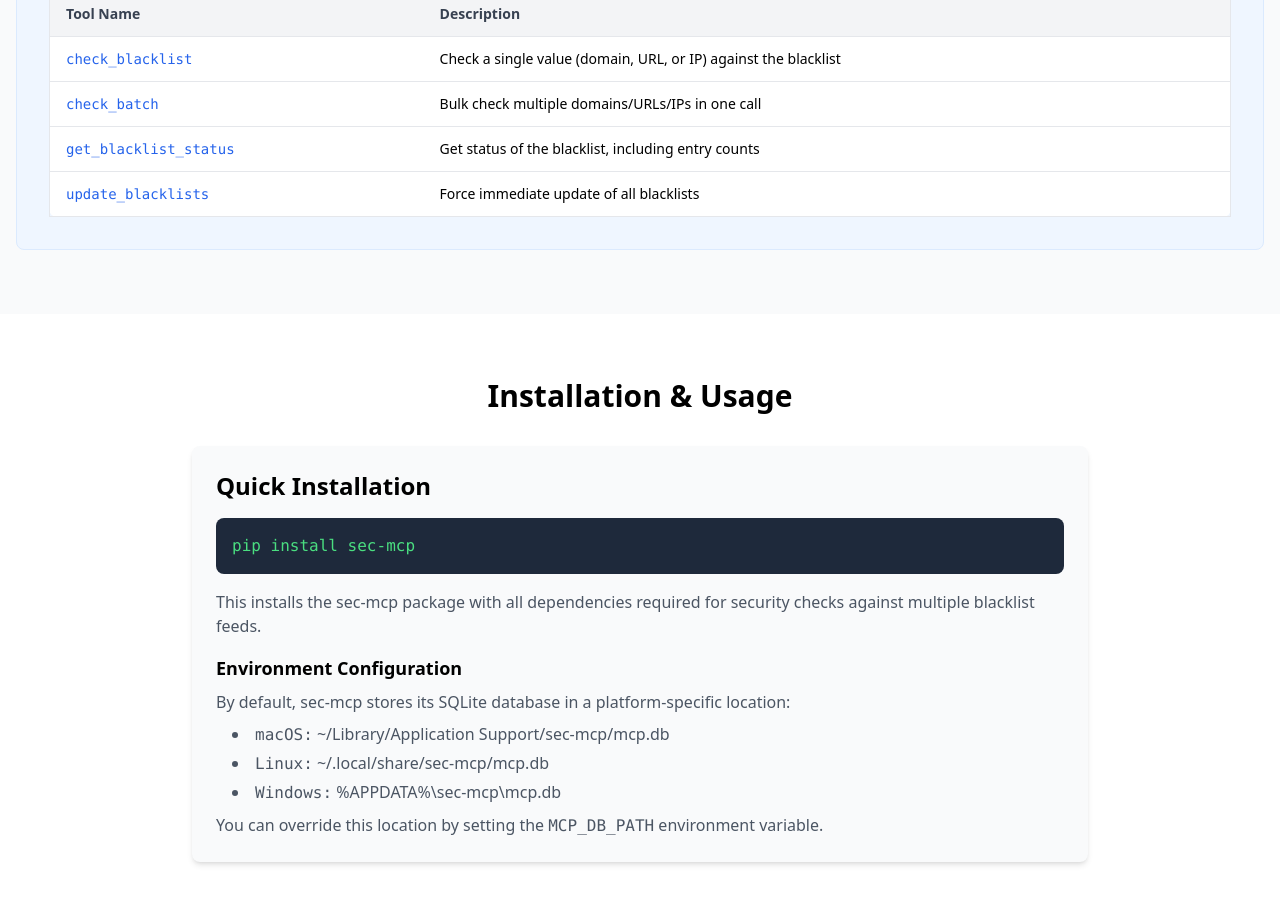
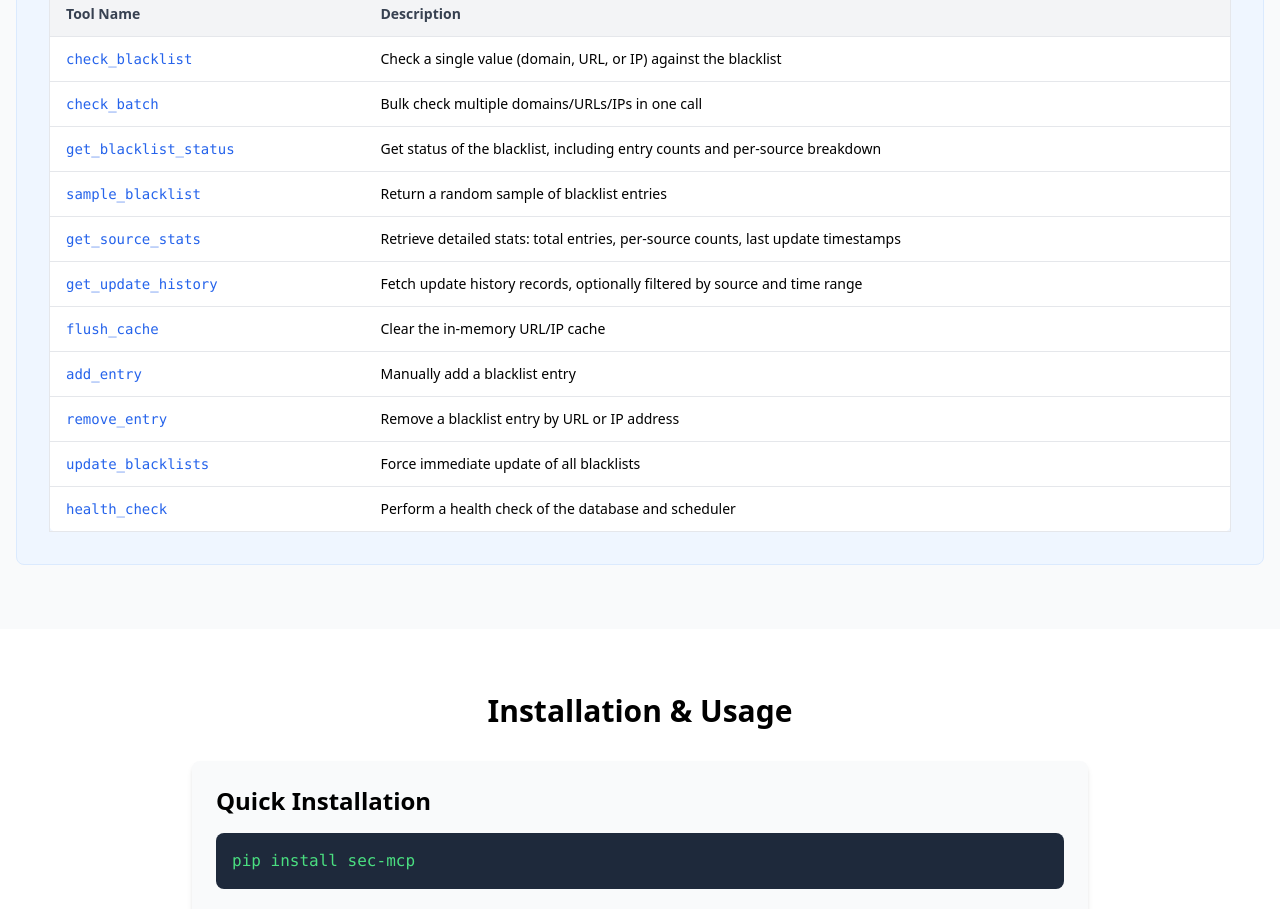
Before and after one commit to Montimage/sec-mcp, a React (Vite) app in the folder react-landing-page/: page / in a window 1280 px wide. Shown: the part 1440-2349 px from the top of the page. Built offline with nearby package versions, Linux system fonts and the light colour scheme.

Commit message:
feat: Enhance feature descriptions and add new API endpoints in Features component

```diff
--- a/react-landing-page/index.html
+++ b/react-landing-page/index.html
@@ -4,10 +4,11 @@
     <meta charset="UTF-8">
     <meta name="viewport" content="width=device-width, initial-scale=1.0">
     <title>Security Checking Toolkit for LLMs</title>
-    <link rel="stylesheet" href="/index.css">
+    <meta name="description" content="A Python toolkit providing security checks for domains, URLs, IPs, and more. Integrate easily into any Python application, use via terminal CLI, or run as an MCP server for LLMs.">
+    <link rel="stylesheet" href="./index.css">
 </head>
 <body>
     <div id="root"></div>
-    <script type="module" src="/src/main.jsx"></script>
+    <script type="module" src="./src/main.jsx"></script>
 </body>
 </html>
--- a/react-landing-page/src/components/Features.jsx
+++ b/react-landing-page/src/components/Features.jsx
@@ -105,11 +105,39 @@ const Features = () => {
                                 </tr>
                                 <tr>
                                     <td className="py-3 px-4 border-b text-sm font-mono text-blue-600">get_blacklist_status</td>
-                                    <td className="py-3 px-4 border-b text-sm">Get status of the blacklist, including entry counts</td>
+                                    <td className="py-3 px-4 border-b text-sm">Get status of the blacklist, including entry counts and per-source breakdown</td>
+                                </tr>
+                                <tr>
+                                    <td className="py-3 px-4 border-b text-sm font-mono text-blue-600">sample_blacklist</td>
+                                    <td className="py-3 px-4 border-b text-sm">Return a random sample of blacklist entries</td>
+                                </tr>
+                                <tr>
+                                    <td className="py-3 px-4 border-b text-sm font-mono text-blue-600">get_source_stats</td>
+                                    <td className="py-3 px-4 border-b text-sm">Retrieve detailed stats: total entries, per-source counts, last update timestamps</td>
+                                </tr>
+                                <tr>
+                                    <td className="py-3 px-4 border-b text-sm font-mono text-blue-600">get_update_history</td>
+                                    <td className="py-3 px-4 border-b text-sm">Fetch update history records, optionally filtered by source and time range</td>
+                                </tr>
+                                <tr>
+                                    <td className="py-3 px-4 border-b text-sm font-mono text-blue-600">flush_cache</td>
+                                    <td className="py-3 px-4 border-b text-sm">Clear the in-memory URL/IP cache</td>
+                                </tr>
+                                <tr>
+                                    <td className="py-3 px-4 border-b text-sm font-mono text-blue-600">add_entry</td>
+                                    <td className="py-3 px-4 border-b text-sm">Manually add a blacklist entry</td>
+                                </tr>
+                                <tr>
+                                    <td className="py-3 px-4 border-b text-sm font-mono text-blue-600">remove_entry</td>
+                                    <td className="py-3 px-4 border-b text-sm">Remove a blacklist entry by URL or IP address</td>
                                 </tr>
                                 <tr>
                                     <td className="py-3 px-4 border-b text-sm font-mono text-blue-600">update_blacklists</td>
                                     <td className="py-3 px-4 border-b text-sm">Force immediate update of all blacklists</td>
+                                </tr>
+                                <tr>
+                                    <td className="py-3 px-4 border-b text-sm font-mono text-blue-600">health_check</td>
+                                    <td className="py-3 px-4 border-b text-sm">Perform a health check of the database and scheduler</td>
                                 </tr>
                             </tbody>
                         </table>
```
